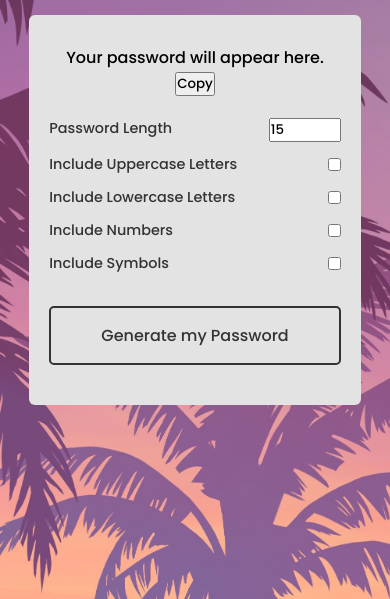
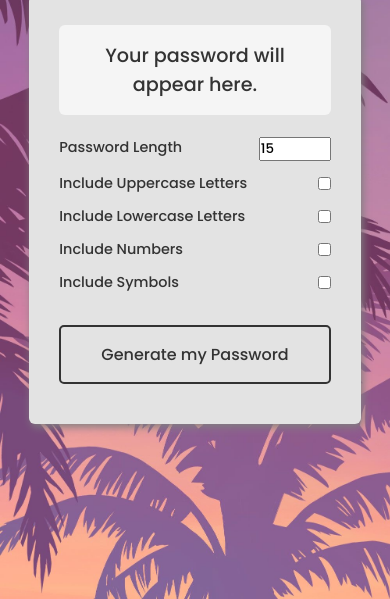
Before and after one commit to PkLavc/Projects_Open, a plain HTML site: page en/Random Password Generator/index.html in a window 390 px wide. Shown: the part 245-844 px from the top of the page. Drawn offline with Linux system fonts and the light colour scheme.

Commit message:
Update style.css

```diff
--- a/en/Random Password Generator/style.css
+++ b/en/Random Password Generator/style.css
@@ -30,7 +30,7 @@ h1 {
 .container {
   padding: 20px;
   background-color: #e3e3e3;
-  box-shadow: 2px 3px 9px cinza;
+  box-shadow: 2px 3px 9px grey;
   border-radius: 6px;
   margin: 30px 0;
   width: 100%;
@@ -41,7 +41,7 @@ h1 {
   padding: 20px;
 }
 
-.pword {
+.password {
   border-radius: 6px;
   background-color: #f5f5f5;
   color: #333;
@@ -54,7 +54,7 @@ h1 {
   padding: 10px;
 }
 
-.pword button {
+.password button {
   background-color: #e3e3e3;
   border: none;
   color: #333;
@@ -68,14 +68,14 @@ h1 {
   opacity: 0;
 }
 
-.pword button:hover {
+.password button:hover {
   background-color: #fff;
   color: #000;
   opacity: 1;
   transform: translate(0, 0%);
 }
 
-.pword__body {
+.password__body {
   padding: 0 20px;
 }
 
@@ -104,7 +104,7 @@ h1 {
 }
 
 .generate:hover {
-  box-shadow: 1px 2px 8px cinza;
+  box-shadow: 1px 2px 8px grey;
   background-color: #333;
   color: #f5f5f5;
   transition: 0.8s;
@@ -126,10 +126,10 @@ h1 {
   .generate {
     font-size: 1rem;
   }
-  .pword {
+  .password {
     font-size: 1.2rem;
   }
-  .pword__body {
+  .password__body {
     padding: 0 10px;
   }
   .header {
```
